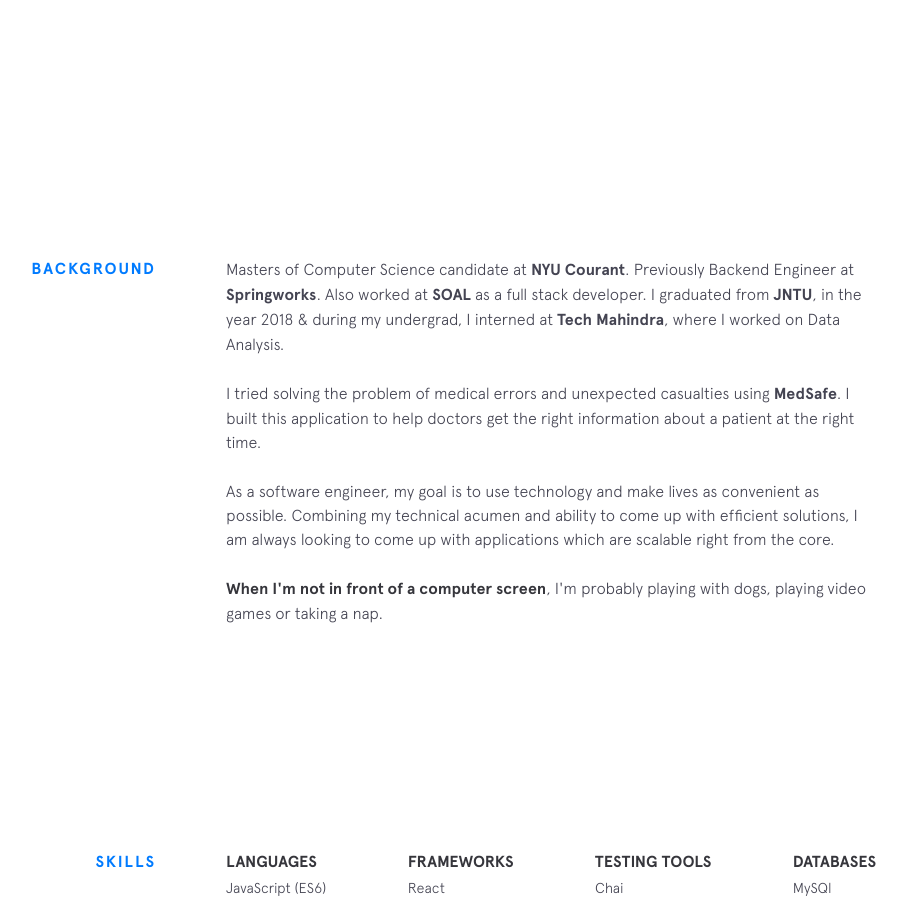
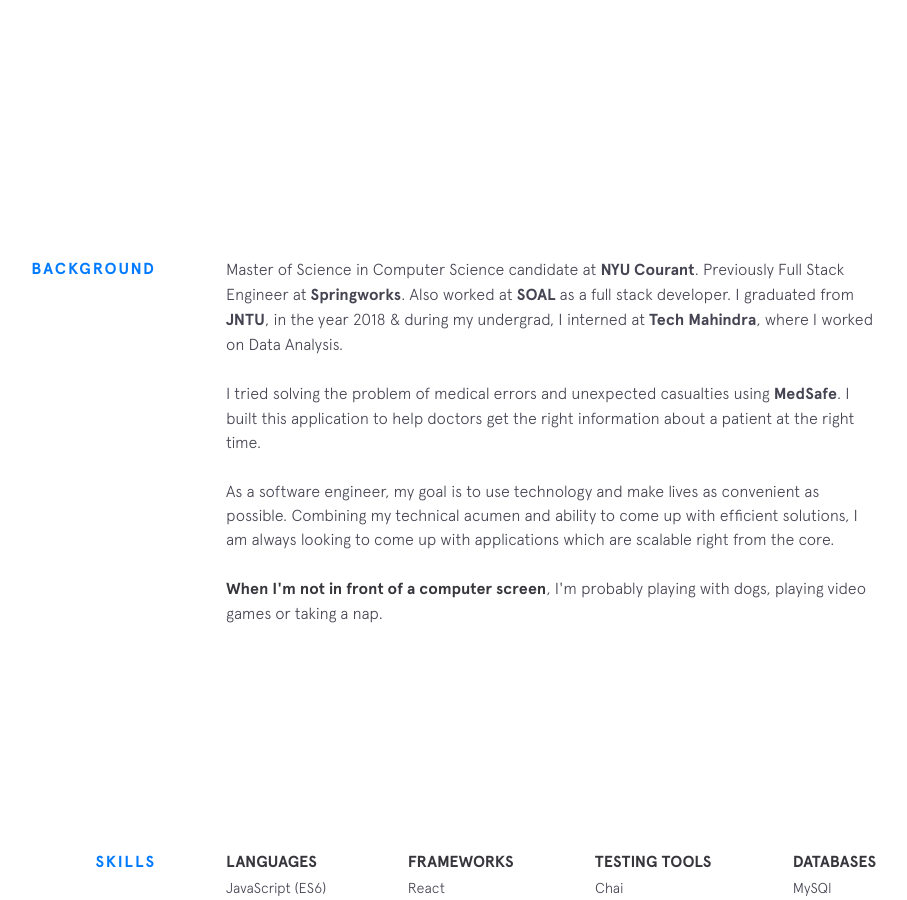
Before and after one commit to hemantreddy/hemantreddy.github.io, a Jekyll site: the page built from index.html, in a window 1280 px wide and 900 px high, scrolled down 743 px. Shown: the whole window, without its empty margins (224-1131 px from the left). Built offline with Jekyll 4.4.1, drawn with Linux system fonts in a browser that asks for light colours; nearby versions of some CDN libraries.

Commit message:
Update background.html

```diff
--- a/_includes/background.html
+++ b/_includes/background.html
@@ -2,7 +2,7 @@
   <div class="section__title">Background</div>
   <div class="section__content">
     <p>
-      Masters of Computer Science candidate at <a class="underline-link" href="https://cs.nyu.edu/home/index.html" target="_blank">NYU Courant</a>. Previously Backend Engineer at
+      Master of Science in Computer Science candidate at <a class="underline-link" href="https://cs.nyu.edu/home/index.html" target="_blank">NYU Courant</a>. Previously Full Stack Engineer at
       <a class="underline-link" href="https://www.springworks.in/" target="_blank">Springworks</a>. Also worked at
       <a class="underline-link" href="https://www.schoolofacceleratedlearning.com/" target="_blank">SOAL</a> as a full stack developer. I graduated from
       <a class="underline-link" href="https://jntuh.ac.in/" target="_blank">JNTU</a>, in the year 2018 & during my undergrad, I interned at
```
